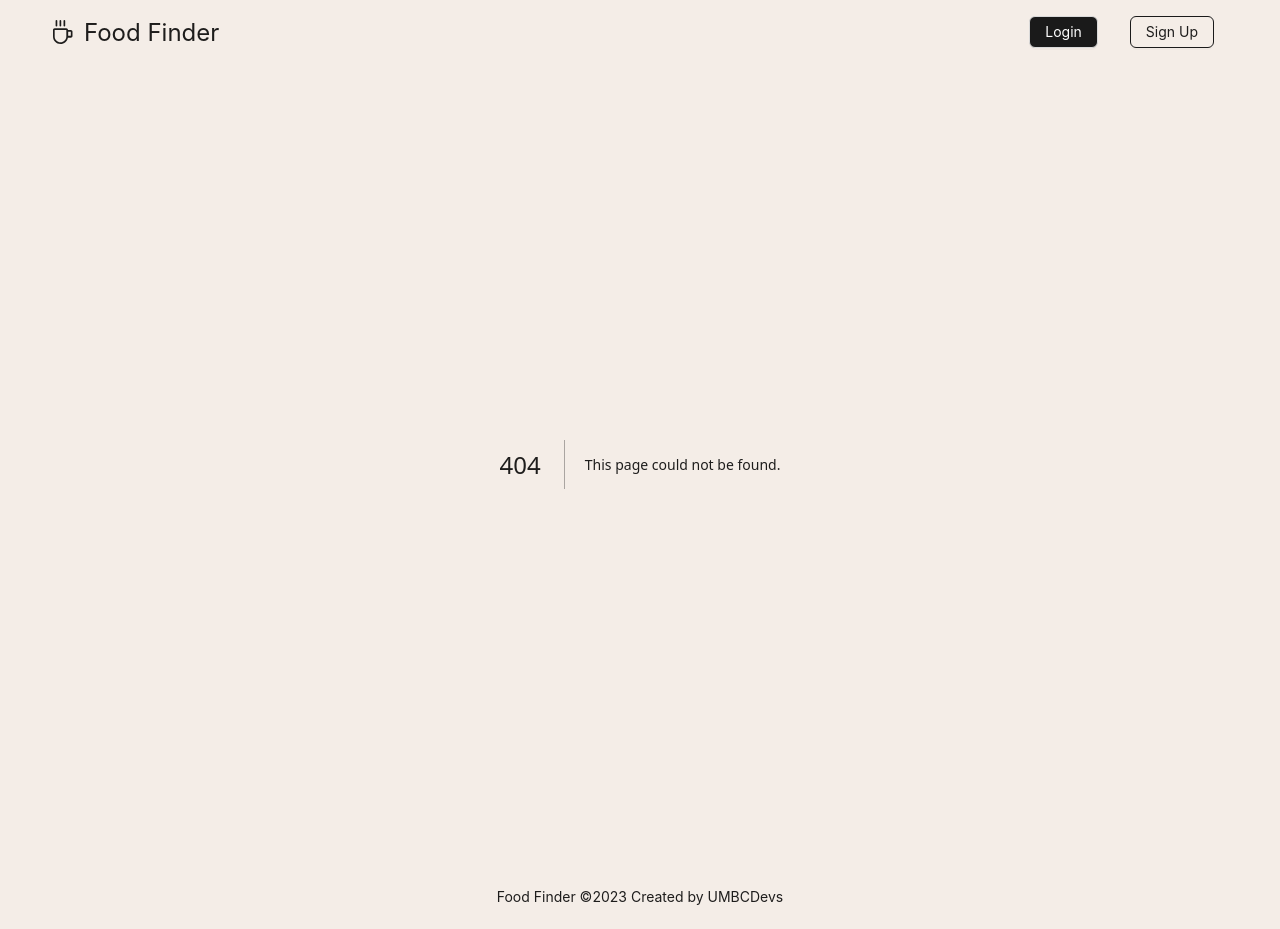
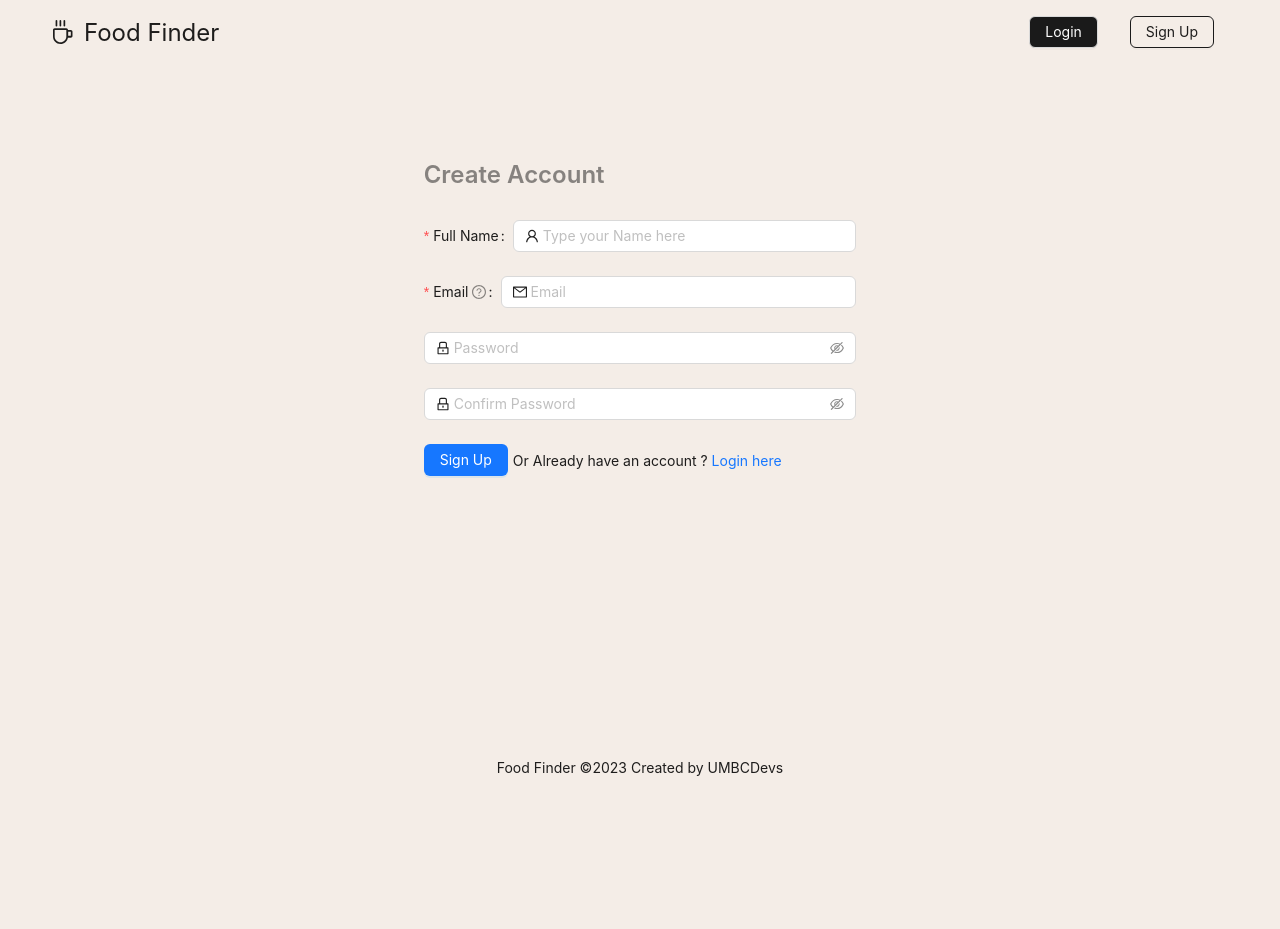
Before and after one commit to harsha-sam/food-finder, a Next.js app: page /auth/signup in a window 1280 px wide. Before the commit this address had no page. After the commit the page ends 800 px from the top, so only its background shows below. Built offline with nearby package versions, Linux system fonts and the light colour scheme.

Commit message:
Add login and signup api

```diff
--- /dev/null
+++ b/src/pages/auth/signup/index.js
@@ -0,0 +1,132 @@
+import Link from 'next/link';
+import useLoader from '@/hooks/useLoader';
+import { Form, Input, Button, Row, Col, Typography, message } from 'antd';
+import { UserOutlined, LockOutlined, MailOutlined } from '@ant-design/icons';
+import axios from 'axios';
+import { useAuthContext } from '@/contexts/AuthContext.jsx';
+import { useRouter } from 'next/router';
+import { useEffect } from 'react';
+
+const { Title } = Typography;
+export default function Signup() {
+  const router = useRouter();
+  const [form] = Form.useForm();
+  const [isSubmitted, setIsSubmitted] = useLoader(false);
+
+  const {
+    authState: { user },
+  } = useAuthContext();
+
+  useEffect(() => {
+    if (user && user.email) {
+      message.warning('User already logged in');
+      router.back();
+    }
+  }, [])
+
+  const onFinish = (values) => {
+    // submit button loader should be triggered
+    setIsSubmitted(true);
+    axios.post('/api/auth/signup', values)
+      .then(() => {
+        message.success('Success !');
+      })
+      .catch((err) => {
+        message.error(err?.response?.data?.error || 'something went wrong');
+      })
+    setIsSubmitted(false);
+    form.resetFields();
+  };
+
+  return (
+    <Row className='flex-container'>
+      <Col md={20} lg={10}>
+        <Title level={3} type='secondary'>
+          Create Account
+        </Title>
+        <br />
+        <Form
+          name='register'
+          onFinish={onFinish}
+          form={form}
+          autoComplete='off'
+        >
+          <Form.Item
+            name='full_name'
+            label='Full Name'
+            rules={[{ required: true, message: 'Please input your Name!' }]}
+          >
+            <Input
+              prefix={<UserOutlined />}
+              placeholder='Type your Name here'
+            />
+          </Form.Item>
+          <Form.Item
+            name='email'
+            label='Email'
+            tooltip='Email should be unique'
+            rules={[
+              {
+                required: true,
+                message: 'Please input your Email!',
+                type: 'email',
+              },
+            ]}
+          >
+            <Input prefix={<MailOutlined />} placeholder='Email' />
+          </Form.Item>
+          <Form.Item
+            name='password'
+            rules={[
+              {
+                required: true,
+                message: 'Please input your Password!',
+              },
+            ]}
+          >
+            <Input.Password prefix={<LockOutlined />} placeholder='Password' />
+          </Form.Item>
+          <Form.Item
+            name='confirm'
+            dependencies={['password']}
+            hasFeedback
+            rules={[
+              {
+                required: true,
+                message: 'Please confirm your password!',
+              },
+              ({ getFieldValue }) => ({
+                validator(_, value) {
+                  if (!value || getFieldValue('password') === value) {
+                    return Promise.resolve();
+                  }
+                  return Promise.reject(
+                    new Error(
+                      'The two passwords that you entered do not match!'
+                    )
+                  );
+                },
+              }),
+            ]}
+          >
+            <Input.Password
+              prefix={<LockOutlined />}
+              placeholder='Confirm Password'
+            />
+          </Form.Item>
+          <Form.Item>
+            <Button
+              type='primary'
+              htmlType='submit'
+              className='login-form-button'
+              loading={isSubmitted}
+            >
+              Sign Up
+            </Button>
+            Or Already have an account ? <Link href='/auth/login'>Login here</Link>
+          </Form.Item>
+        </Form>
+      </Col>
+    </Row>
+  );
+};
```
Also changed, not shown: src/pages/auth/login/index.js (added, +99 -0 lines).
